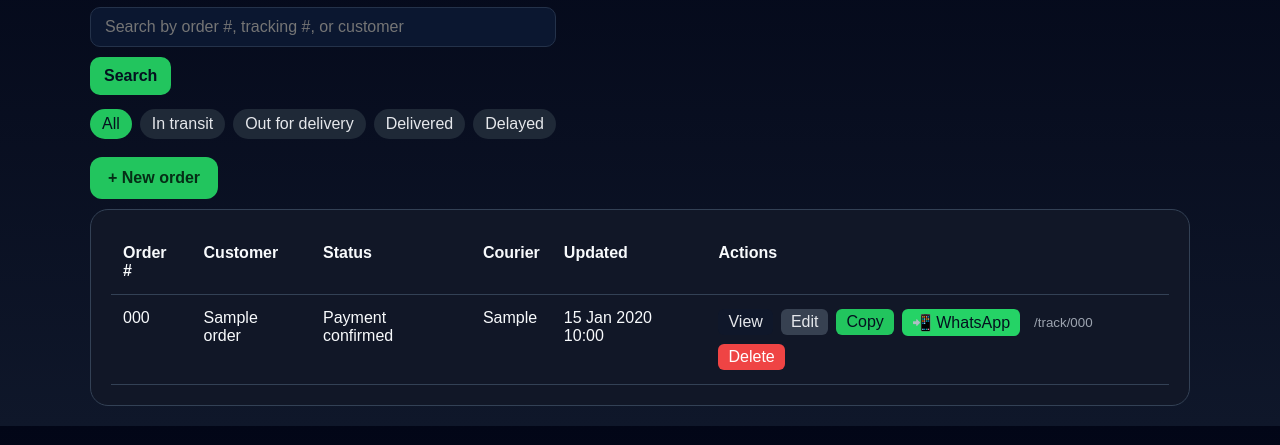
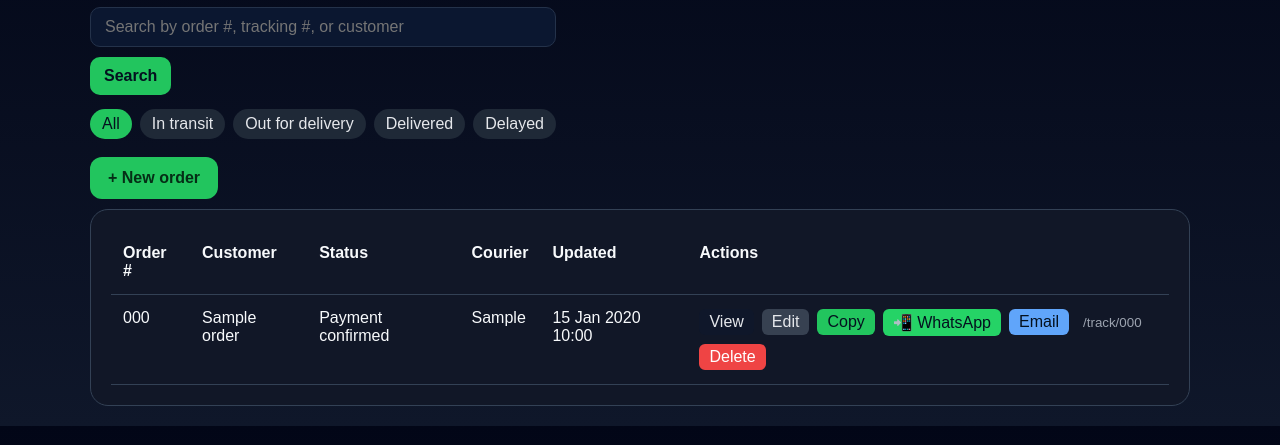
Before and after one commit to Akhona518/where-is-my-order, a Flask app: page /admin in a window 1280 px wide. Shown: the part 166-611 px from the top of the page. Run offline with Flask 3, Linux system fonts and the light colour scheme; the visitor is signed in with stand-in values (Sample User, id 1); tables that the repository leaves empty hold one stand-in row (values such as "Sample post").

Commit message:
Update admin_dashboard.html

```diff
--- a/templates/admin_dashboard.html
+++ b/templates/admin_dashboard.html
@@ -107,6 +107,10 @@
    style="padding:4px 10px; border-radius:6px; background:#25D366; color:#04111f; text-decoration:none;">
   📲 WhatsApp
 </a>
+      <a href="mailto:?subject={{ ('Your order ' ~ order.order_number ~ ' update')|urlencode }}&body={{ ('Hi ' ~ order.customer_name ~ ',' ~ '\n\n' ~ 'Your order ' ~ order.order_number ~ ' is now ' ~ order.status ~ '.' ~ '\n\n' ~ 'Track it here: ' ~ request.host_url ~ 'track/' ~ order.tracking_number)|urlencode }}"
+   style="padding:4px 10px; border-radius:6px; background:#60a5fa; color:#04111f; text-decoration:none;">
+  Email
+</a>
 
     <small style="color:#9ca3af; margin-left:6px;">
       /track/{{ order.tracking_number }}
```
